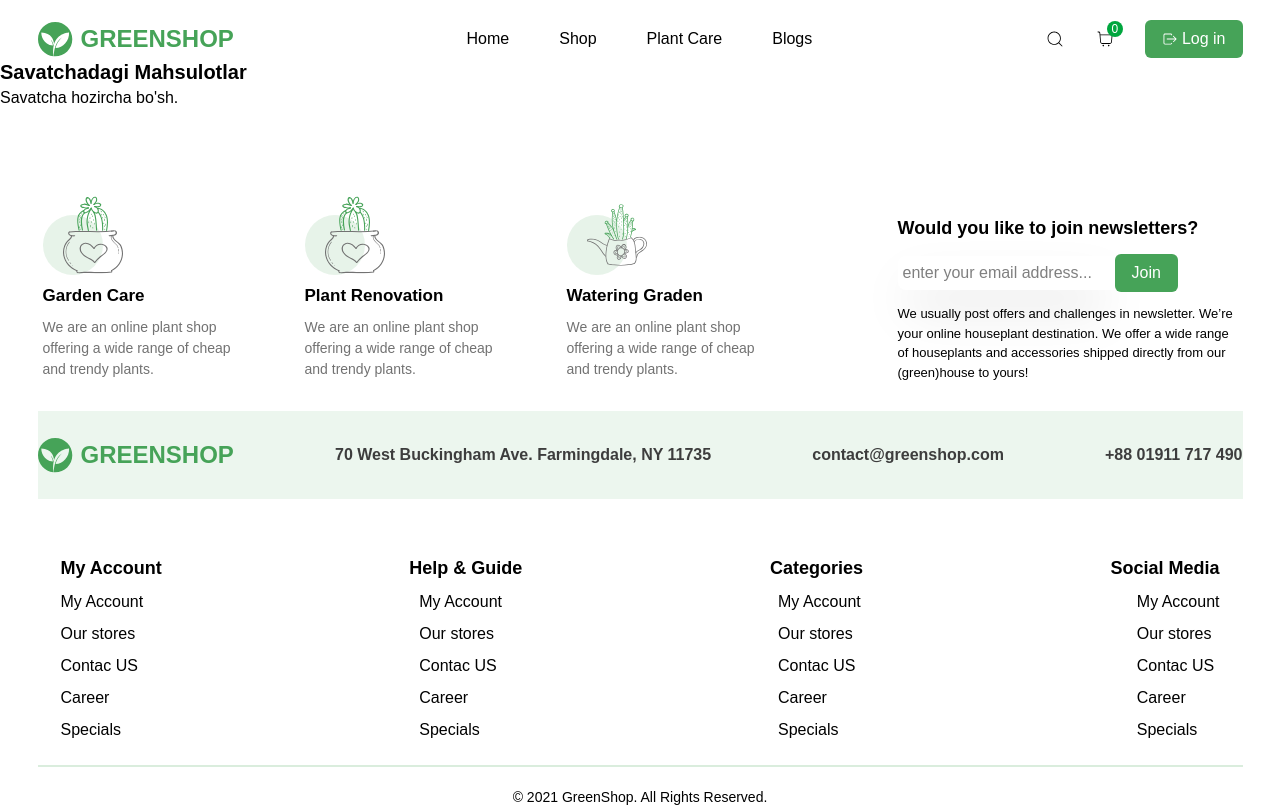
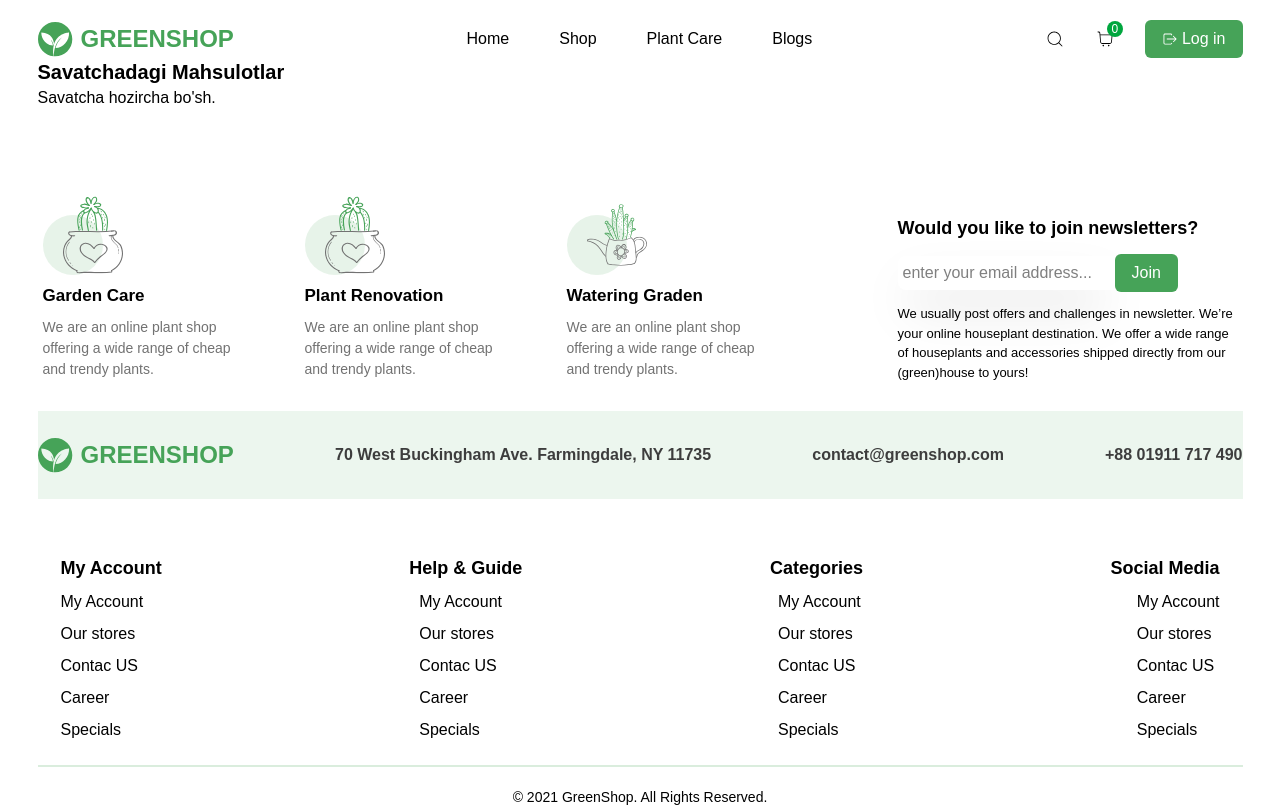
Before and after one commit to Muhammadrasul21/greenshop, a React app: page /cart in a window 1280 px wide. Built offline with nearby package versions, Linux system fonts and the light colour scheme; some icons are missing; the HTML template or start-up script is replaced by a standard one.

Commit message:
fixed cart

```diff
--- a/src/pages/home/Cart.jsx
+++ b/src/pages/home/Cart.jsx
@@ -5,7 +5,7 @@ const Cart = () => {
   const cartItems = useSelector((state) => state.cart.items);
 
   return (
-    <div className="p-4">
+    <div className="p-4 container">
       <h2 className="text-xl font-bold mb-4">Savatchadagi Mahsulotlar</h2>
 
       {cartItems.length === 0 ? (
```
